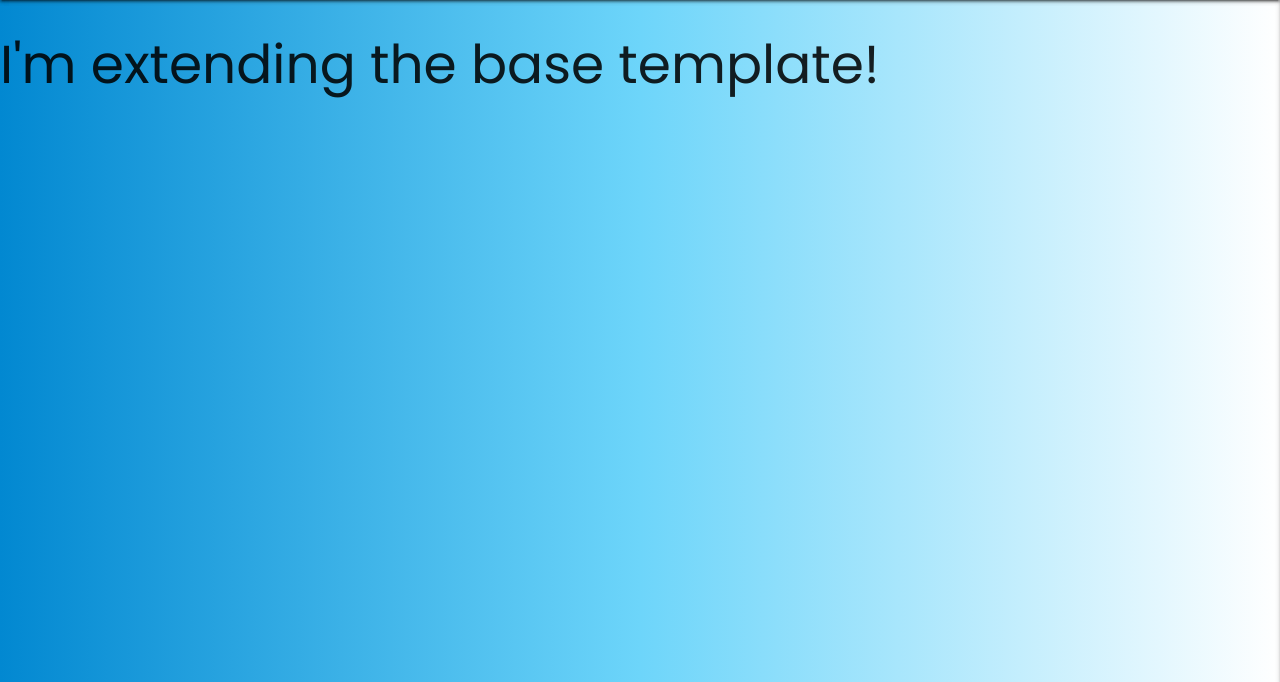
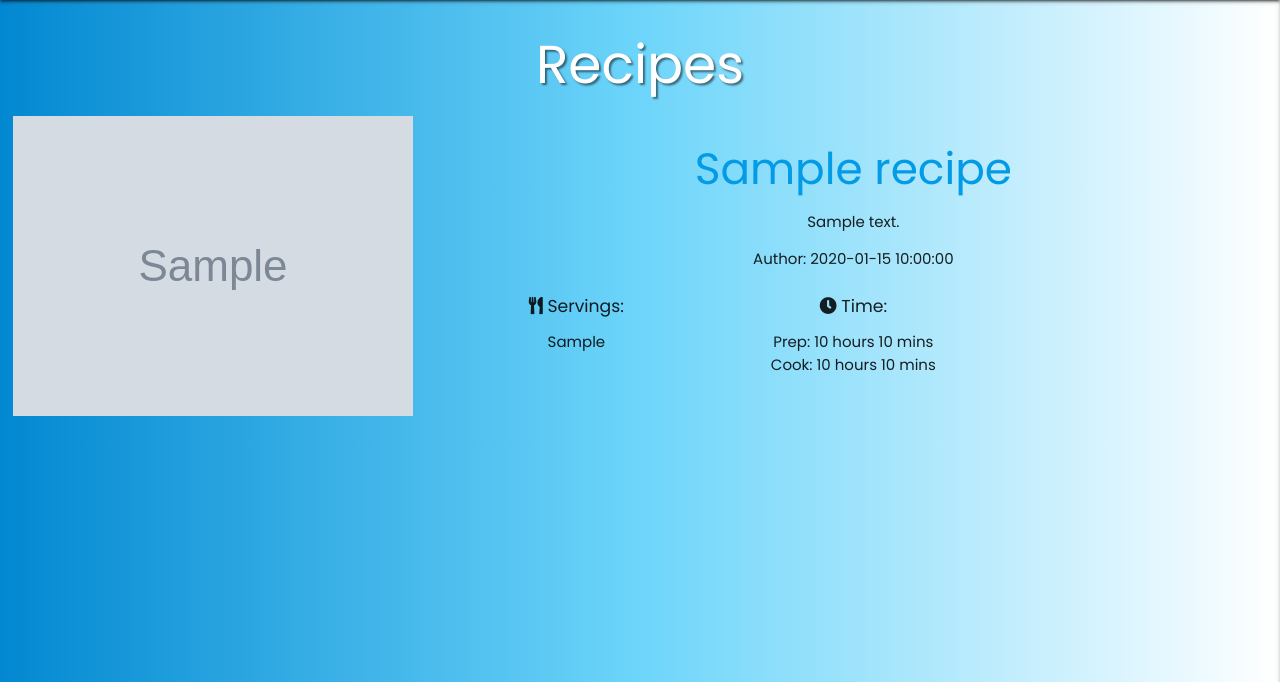
Before and after one commit to Damhanlk/recipeasy-ms3, a Flask app: page / in a window 1280 px wide. Shown: the part 64-746 px from the top of the page. Run offline with Flask 2, Linux system fonts and the light colour scheme; grey boxes marked "Sample" are stand-in pictures; a database or web service that is not in the repository returns one stand-in record (values such as "Sample title"); some libraries are stand-ins or nearby versions.

Commit message:
Add recipes.html page and fix issue concerning MongoDB pulling data

```diff
--- a/templates/recipes.html
+++ b/templates/recipes.html
@@ -1,6 +1,92 @@
 {% extends "base.html" %}
+
 {% block content %}
 
-    <h2>I'm extending the base template!</h2>
+<!-- Latest Recipes -->
+<!-- Format Inspiration from Thorin and Company Code Institute mini Project -->
+<section id="recipe-section">
+    <h2 class="page-h2 white-text text-shadow center-align">Recipes</h2>
+<!-- Recipe images and descriptions will alter from right to left as they go down the page -->
+    {% if recipe|length == 0 %}
+
+    {% for recipe in recipes %}
+
+    {% if loop.index % 2 !=0 %}
+
+    <div class="row recipe-container box-shadow border-radius box-border center-align">
+        <div class="col m4 s12 recipe-image-container">
+            <img src="{{ recipe.image_url }}" class="recipe-img" alt="{{ recipe.recipe_name }}">
+        </div>
+        <div class="col m8 s12">
+            <h3 class="recipe-title-link"><a href="/recipes/{{ recipe.recipe_name }}">{{ recipe.recipe_name }}</a></h3>
+            <div class="recipe-page">
+                <p>{{ recipe.recipe_description }}</p>
+                <p>Author: {{ recipe.created_by }}</p>
+            </div>
+            <div class="recipe-info">
+                <div class="col m4 s12 bold">
+                    <h6><i class="fas fa-utensils"></i> Servings:</h6>
+                    <p>{{ recipe.recipe_serving }}</p>
+                </div>
+                <div class="col m4 s12 bold recipe-time">
+                    <h6><i class="fas fa-clock"></i> Time:</h6>
+                    <p>
+                        Prep:
+                        {% if recipe.prep_hours != "0" %}
+                        {{ recipe.prep_hours }} hours
+                        {% endif %}
+                        {{ recipe.prep_minutes }} mins
+                        <br>
+                        Cook:
+                        {% if recipe.cook_hours != "0" %}
+                        {{ recipe.cook_hours }} hours
+                        {% endif %}
+                        {{ recipe.cook_minutes }} mins
+                    </p>
+                </div>
+            </div>
+        </div>
+    </div>
+
+    {% else %}
+
+    <div class="row recipe-container box-shadow border-radius box-border center-align  flex-column-reverse">
+        <div class="col m8 s12">
+            <h3 class="recipe-title-link"><a href="/recipes/{{ recipe.recipe_name }}">{{ recipe.recipe_name }}</a></h3>
+            <div class="recipe-summary-home">
+                <p class="orange-text">{{ recipe.recipe_description }}</p>
+            </div>
+            <div class="recipe-summary-home">
+                <p>Author: {{ recipe.created_by }}</p>
+            </div>
+            <div class="recipe-info">
+                <div class="col m4 s12 bold">
+                    <h6><i class="fas fa-utensils"></i> Servings:</h6>
+                    <p>{{ recipe.recipe_servings }}</p>
+                </div>
+                <div class="col m4 s12 bold recipe-time">
+                    <h6><i class="fas fa-clock"></i> Time:</h6>
+                    <p>
+                        Prep time:
+                        {{ recipe.prep_hours }} hours
+                        {{ recipe.prep_minutes }} mins
+                        <br>
+                        Cooking time:
+                        {{ recipe.cook_hours }} hours
+                        {{ recipe.cook_minutes }} mins
+                    </p>
+                </div>
+            </div>
+        </div>
+        <div class="col m4 s12 recipe-img-container">
+            <img src="{{ recipe.image_url }}" class="recipe-image" alt="{{ recipe.recipe_name }}">
+        </div>
+    </div>
+
+    {% endif %}
+
+    {% endfor %}
+
+    {% endif %}
 
 {% endblock %}
```
